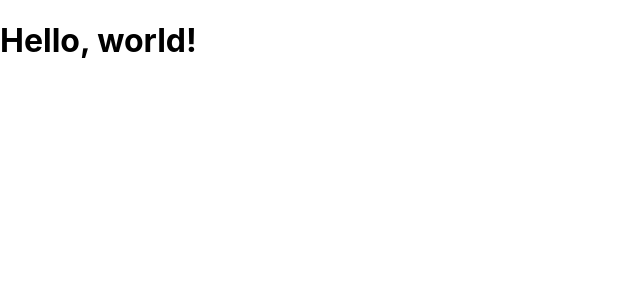
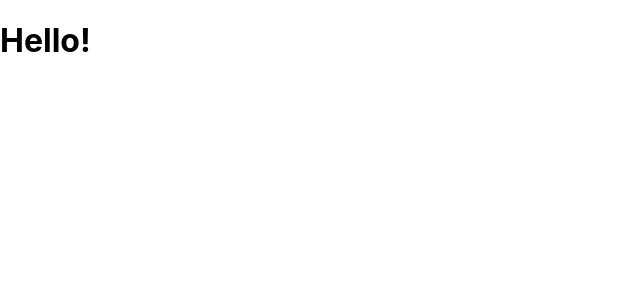
Before and after one commit to AF1DC2/CareSync, a React (Create React App) app: page / in a window 1280 px wide. Shown: the top 300 px of the page, without its empty margins (0-640 px from the left). Built offline with nearby package versions, Linux system fonts and the light colour scheme.

Commit message:
mod index

```diff
--- a/src/index.js
+++ b/src/index.js
@@ -5,7 +5,7 @@ import App from './App';
 import reportWebVitals from './reportWebVitals';
 
 function HelloWorld(){
-  return <h1 className='greeting'>Hello, world!</h1>
+  return <h1 className='greeting'>Hello!</h1>
 }
 
 const root = ReactDOM.createRoot(document.getElementById('root'));
```
